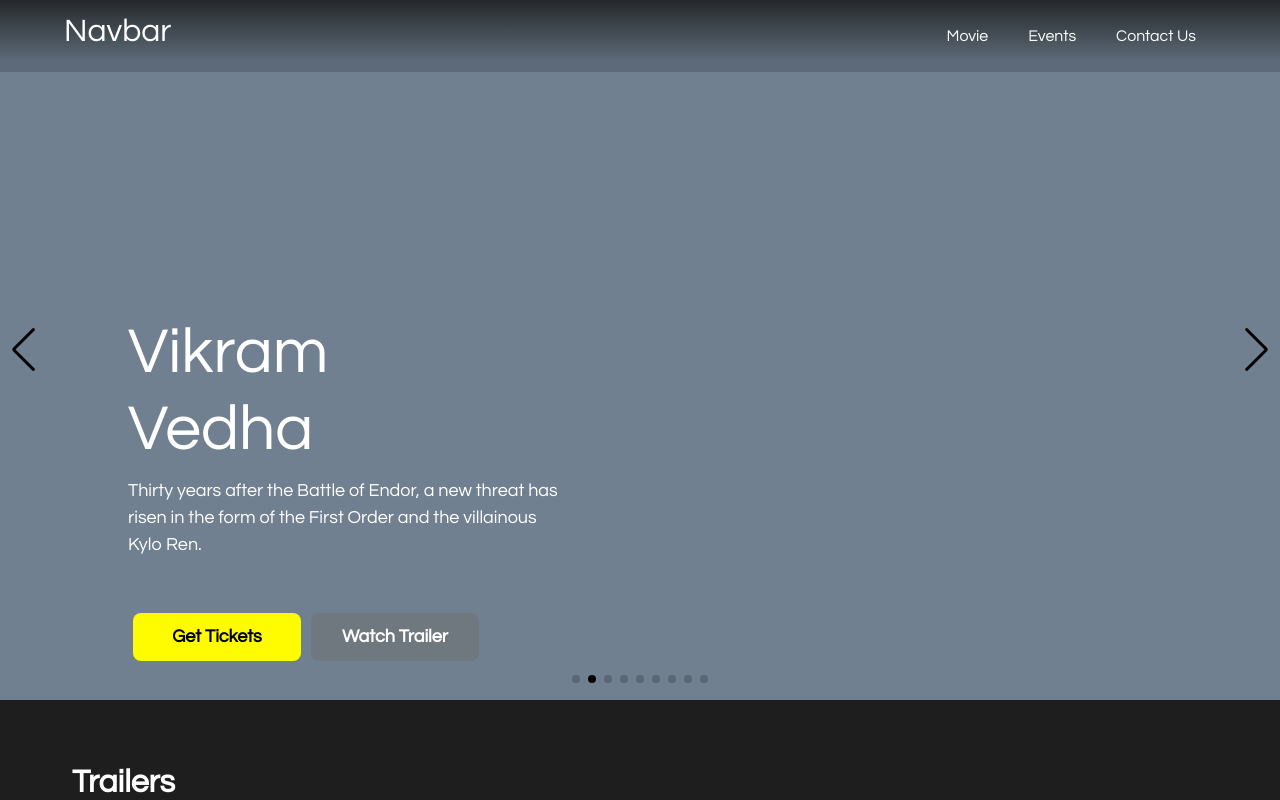
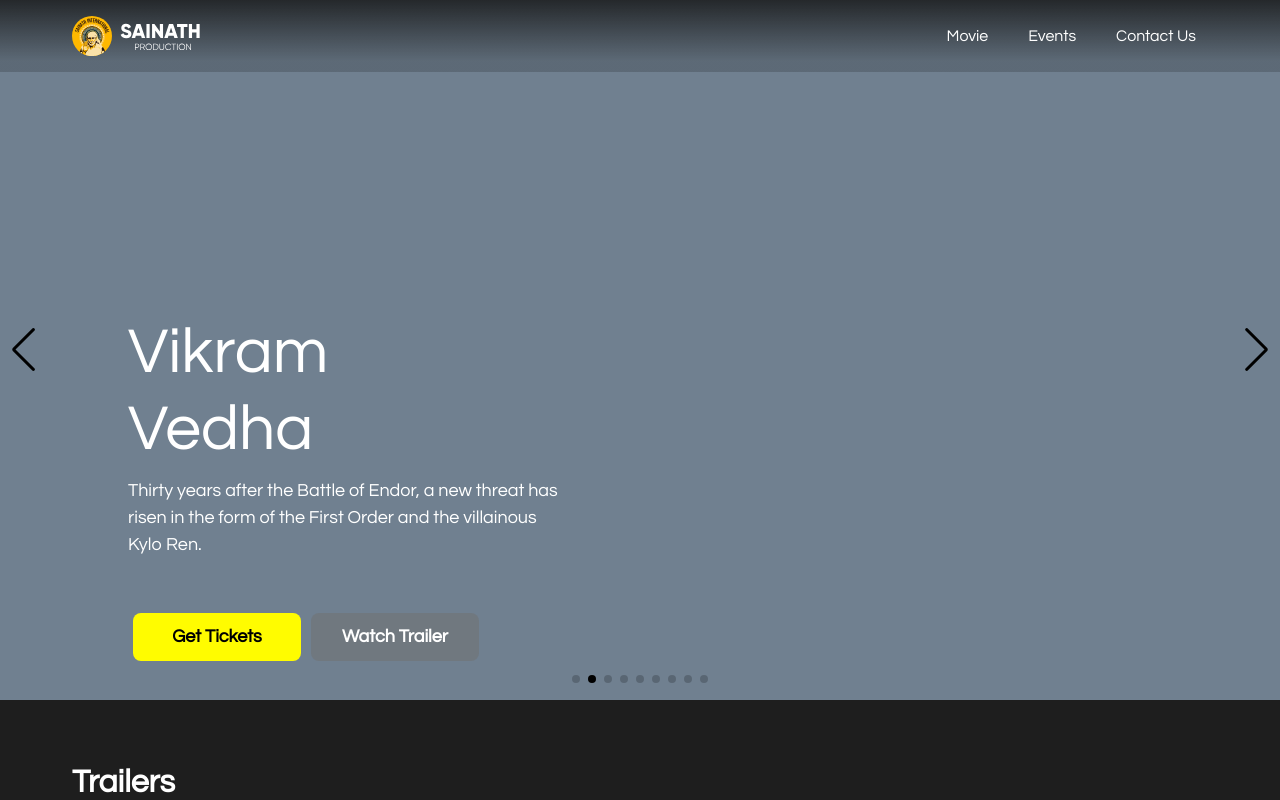
Before and after one commit to saksham-tiwari/sainath, a React (Create React App) app: page / in a window 1280 px wide. Shown: the top 800 px of the page. Built offline with nearby package versions, Linux system fonts and the light colour scheme.

Commit message:
Added logo

```diff
--- a/src/Components/Navbar/Navbar.css
+++ b/src/Components/Navbar/Navbar.css
@@ -7,6 +7,9 @@
     width: 100%;
     justify-content: space-between;
     align-items: center;
+}
+.logo{
+    margin-left: 72px;
 }
 nav h2{
     margin-left: 5%;
--- a/src/Components/Navbar/Navbar.jsx
+++ b/src/Components/Navbar/Navbar.jsx
@@ -1,10 +1,11 @@
 import React from 'react'
 import "./Navbar.css"
+import logo from "../../Assets/Logo.svg"
 const Navbar = () => {
   return (
     <>
 <nav>
-        <h2>Navbar</h2>
+        <img src={logo} alt="Sainath Productions" className='logo'/>
         <ul>
             <li>Movie</li>
             <li>Events</li>
```
Also changed, not shown: src/Assets/Logo.svg (added).
